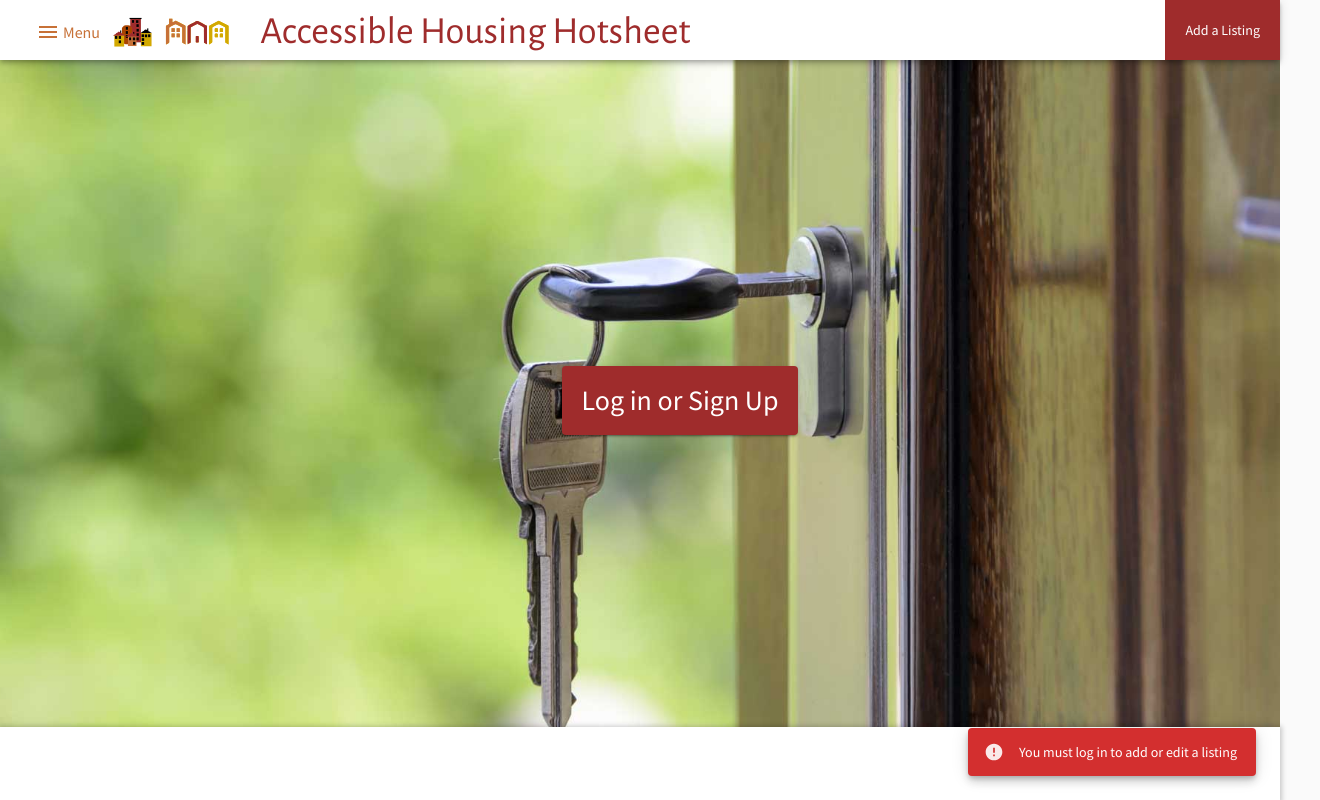
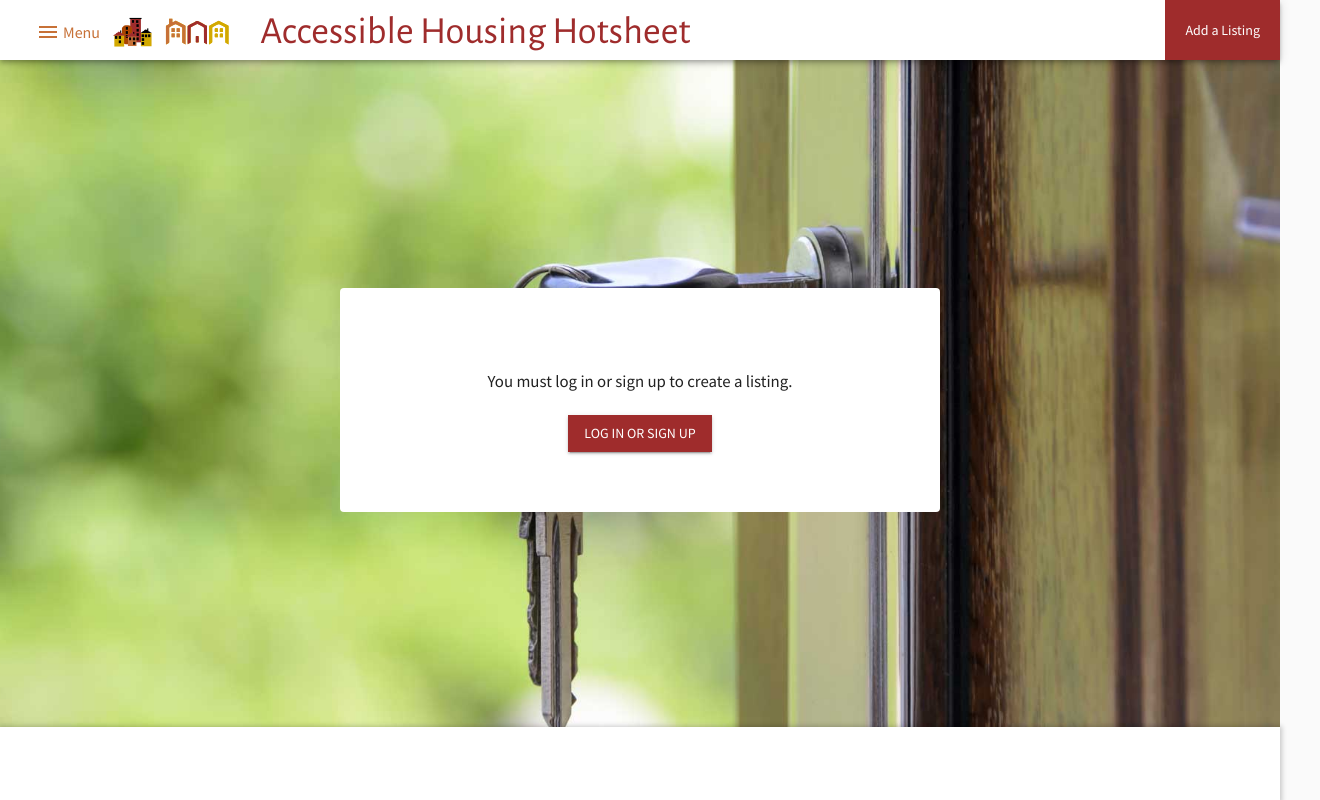
Before and after one commit to rifkegribenes/accessible-housing-app, a React (Create React App) app in the folder client/: page /new in a window 1280 px wide. Before the commit this address led to /login. Shown: the whole page, 1320 px wide, since content can reach past the window. Built offline with nearby package versions, Linux system fonts and the light colour scheme; what redux-api-middleware would draw is missing.

Commit message:
update user form loads profile

```diff
--- a/client/src/App.js
+++ b/client/src/App.js
@@ -24,8 +24,13 @@ import ContentLibrary from "./containers/ContentLibrary";
 import Spinner from "./components/Spinner";
 import UpdateUserContainer from "./containers/UpdateUserContainer";
 import ListingsMap from "./containers/ListingsMap";
+import NoAccess from "./containers/NoAccess";
 
 import Hero from "./img/hero_keys_1920x1080.jpg";
+
+// import { openSnackbar } from "./containers/Notifier";
+
+const BASE_URL = process.env.REACT_APP_BASE_URL;
 
 const styles = theme => ({
   root: {
@@ -85,7 +90,7 @@ const styles = theme => ({
     width: 100
   },
   buttonWrap: {
-    width: "100vw",
+    width: "100%",
     display: "flex",
     justifyContent: "center"
   },
@@ -225,10 +230,7 @@ export class AppUnconnected extends Component {
                   .then(result => {
                     // console.log(result.type);
                     if (result.type === "GET_PROFILE_SUCCESS") {
-                      // console.log(
-                      //   `setting user type here: ${result.payload.type}`
-                      // );
-                      this.props.actions.setLoggedIn(result.payload.type);
+                      this.props.actions.setLoggedIn(userId, authToken);
                       // check for redirect url in local storage
                       const redirect = window.localStorage.getItem("redirect");
                       if (redirect) {
@@ -267,6 +269,9 @@ export class AppUnconnected extends Component {
 
   render() {
     const { classes } = this.props;
+    const { loggedIn } = this.props.appState;
+    const profileCompleted = !!this.props.profile.profile.phone;
+
     return (
       <div data-test="component-app" className={classes.appRoot}>
         <CssBaseline />
@@ -293,12 +298,35 @@ export class AppUnconnected extends Component {
             />
             <Route
               path="/new"
-              render={routeProps => (
-                <AddListingContainer
-                  setRedirect={this.setRedirect}
-                  {...routeProps}
-                />
-              )}
+              render={routeProps =>
+                loggedIn && profileCompleted ? (
+                  <AddListingContainer
+                    setRedirect={this.setRedirect}
+                    {...routeProps}
+                  />
+                ) : (
+                  <NoAccess
+                    setRedirect={this.setRedirect}
+                    classes={this.props.classes}
+                    link={
+                      !loggedIn || !this.props.profile.profile.id
+                        ? `${BASE_URL}/api/auth/google`
+                        : `/user/${this.props.profile.profile.id}`
+                    }
+                    buttonText={
+                      !loggedIn || !this.props.profile.profile.id
+                        ? "Log in or Sign up"
+                        : "Complete Profile"
+                    }
+                    message={
+                      !loggedIn || !this.props.profile.profile.id
+                        ? "You must log in or sign up to create a listing."
+                        : "Please complete your user profile before creating a listing."
+                    }
+                    {...routeProps}
+                  />
+                )
+              }
             />
             <Route
               path="/map"
@@ -311,7 +339,7 @@ export class AppUnconnected extends Component {
               )}
             />
             <Route
-              path="/user"
+              path="/user/:id"
               render={routeProps => (
                 <UpdateUserContainer
                   setRedirect={this.setRedirect}
--- a/client/src/components/UpdateUser.jsx
+++ b/client/src/components/UpdateUser.jsx
@@ -168,7 +168,7 @@ UpdateUser.propTypes = {
 
 const mapStateToProps = state => ({
   profile: state.profile,
-  initialValues: state.profile.form,
+  initialValues: state.profile.profile,
   formValues: getFormValues("updateUser")(state) || {},
   submitErrors: getFormSubmitErrors("updateUser")(state)
 });
--- a/client/src/containers/AddListingContainer.jsx
+++ b/client/src/containers/AddListingContainer.jsx
@@ -42,10 +42,6 @@ export class AddListingContainer extends React.Component {
   }
 
   componentDidMount() {
-    if (!this.props.appState.userId) {
-      openSnackbar("error", "You must log in to add or edit a listing");
-      this.props.history.push("/login");
-    }
     if (this.props.edit && this.props.match.params.id) {
       // only listing owners can edit their own listings
       // check this here...
--- a/client/src/containers/NavBar.jsx
+++ b/client/src/containers/NavBar.jsx
@@ -19,8 +19,9 @@ import Avatar from "@material-ui/core/Avatar";
 import { skip } from "../utils";
 import rci_logo from "../img/RCI_140x100.png";
 import mfnw_logo from "../img/mfnw-red.svg";
+// import { openSnackbar } from "./Notifier";
 
-const BASE_URL = process.env.REACT_APP_BASE_URL;
+// const BASE_URL = process.env.REACT_APP_BASE_URL;
 
 const styles = theme => ({
   root: {
--- /dev/null
+++ b/client/src/containers/NoAccess.jsx
@@ -0,0 +1,56 @@
+import React from "react";
+import PropTypes from "prop-types";
+import { withRouter } from "react-router-dom";
+import Button from "@material-ui/core/Button";
+import queryString from "query-string";
+
+export class NoAccess extends React.Component {
+  constructor(props) {
+    super(props);
+    this.state = {
+      message: "You must log in or sign up to post a listing."
+    };
+  }
+  componentDidMount() {
+    const params = queryString.parse(this.props.location.search);
+    if (params.message) {
+      this.setState({
+        message: decodeURIComponent(params.message)
+      });
+    }
+  }
+  render() {
+    return (
+      <div
+        className={this.props.classes.message}
+        data-test="component-no-access"
+      >
+        <p>
+          {this.props.message ? this.props.message : this.state.message}
+          <br />
+        </p>
+        <div className={this.props.classes.buttonWrap}>
+          <Button
+            type="button"
+            color="primary"
+            className={this.props.classes.next}
+            variant="contained"
+            href={this.props.link}
+            onClick={this.props.setRedirect}
+          >
+            {this.props.buttonText}
+          </Button>
+        </div>
+      </div>
+    );
+  }
+}
+
+NoAccess.propTypes = {
+  classes: PropTypes.object,
+  buttonText: PropTypes.string,
+  link: PropTypes.string,
+  message: PropTypes.string
+};
+
+export default withRouter(NoAccess);
--- a/client/src/containers/UpdateUserContainer.jsx
+++ b/client/src/containers/UpdateUserContainer.jsx
@@ -38,6 +38,19 @@ export class UpdateUserContainer extends React.Component {
   }
 
   componentDidMount() {
+    this.getUserProfile();
+  }
+
+  componentDidUpdate(prevProps, prevState, snapshot) {
+    if (
+      (!prevProps.appState.authToken && this.props.appState.authToken) ||
+      (!prevProps.appState.userId && this.props.appState.userId)
+    ) {
+      this.getUserProfile();
+    }
+  }
+
+  getUserProfile() {
     const token = this.props.appState.authToken;
     const id = this.props.match.params.id;
     if (token && id) {
@@ -54,7 +67,7 @@ export class UpdateUserContainer extends React.Component {
                 "An error occurred while trying to fetch your profile."
             );
           } else {
-            // console.log(this.props.listing.form)
+            console.log(this.props.profile.profile);
           }
         })
         .catch(err => openSnackbar("error", err));
@@ -195,7 +208,7 @@ const mapStateToProps = state => ({
   listing: state.listing,
   appState: state.appState,
   profile: state.profile,
-  initialValues: state.listing.form,
+  initialValues: state.profile.profile,
   formValues: getFormValues("updateUser")(state) || {},
   pristine: isPristine("updateUser")(state),
   submitting: isSubmitting("updateUser")(state),
--- a/client/src/store/actions/index.js
+++ b/client/src/store/actions/index.js
@@ -9,9 +9,10 @@ export function logout() {
   };
 }
 
-export function setLoggedIn() {
+export function setLoggedIn(userId, token) {
   return {
-    type: SET_LOGGEDIN
+    type: SET_LOGGEDIN,
+    payload: { userId, token }
   };
 }
 
--- a/client/src/store/reducers/appState.js
+++ b/client/src/store/reducers/appState.js
@@ -36,11 +36,13 @@ export const INITIAL_STATE = {
   loggedIn: false,
   authToken: "",
   loading: false,
-  redirect: ""
+  redirect: "",
+  userId: null
 };
 
 function appState(state = INITIAL_STATE, action) {
   // let error;
+  // console.log(action.type);
   switch (action.type) {
     case LOGOUT:
       return INITIAL_STATE;
@@ -68,7 +70,11 @@ function appState(state = INITIAL_STATE, action) {
       return update(state, { redirect: { $set: action.payload } });
 
     case SET_LOGGEDIN:
-      return update(state, { loggedIn: { $set: true } });
+      return update(state, {
+        loggedIn: { $set: true },
+        userId: { $set: action.payload.userId },
+        authToken: { $set: action.payload.token }
+      });
 
     case GET_LISTING_BY_ID_REQUEST:
     case ADD_LISTING_REQUEST:
```
Also changed, not shown: client/src/containers/Dashboard.jsx (+50 -9 lines).
